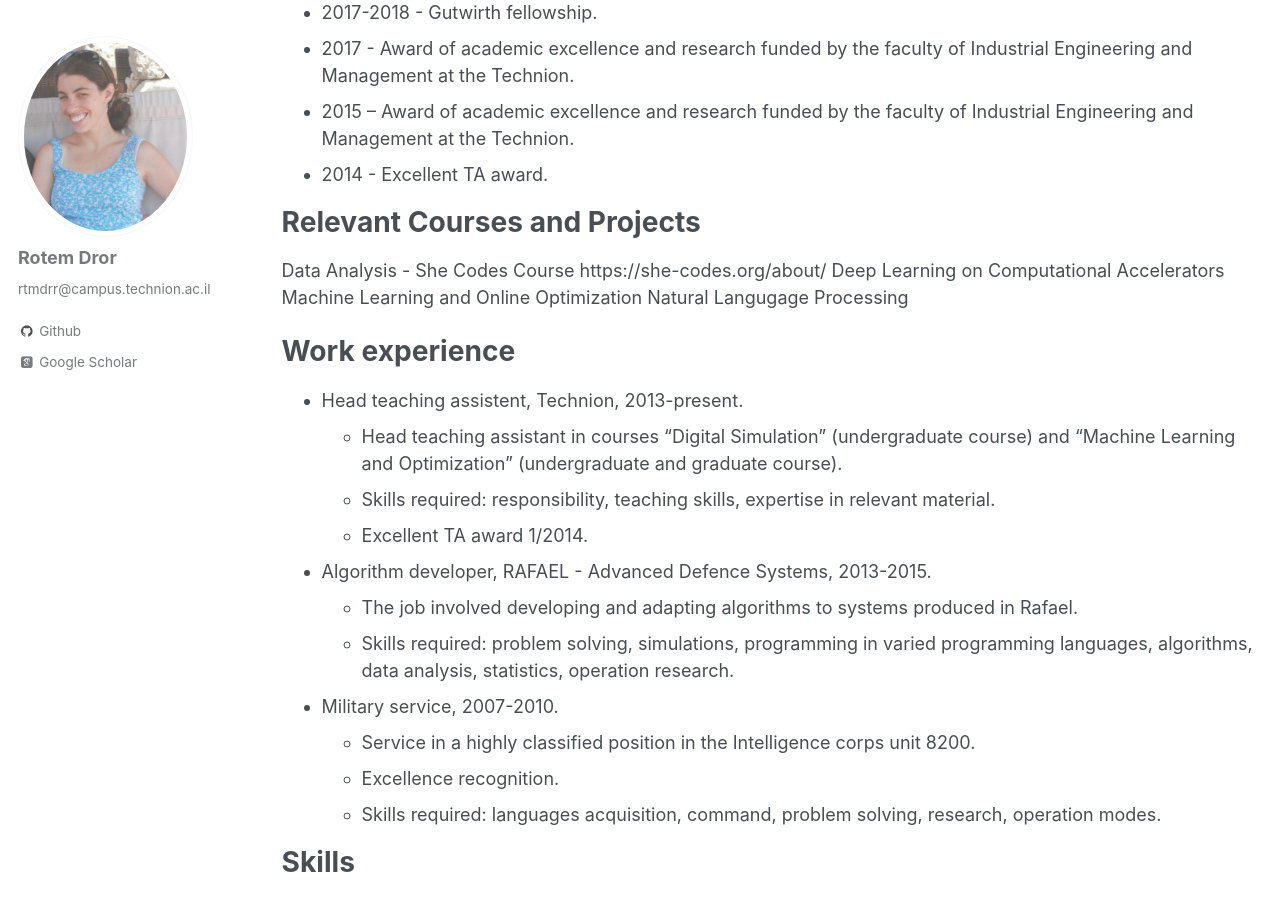
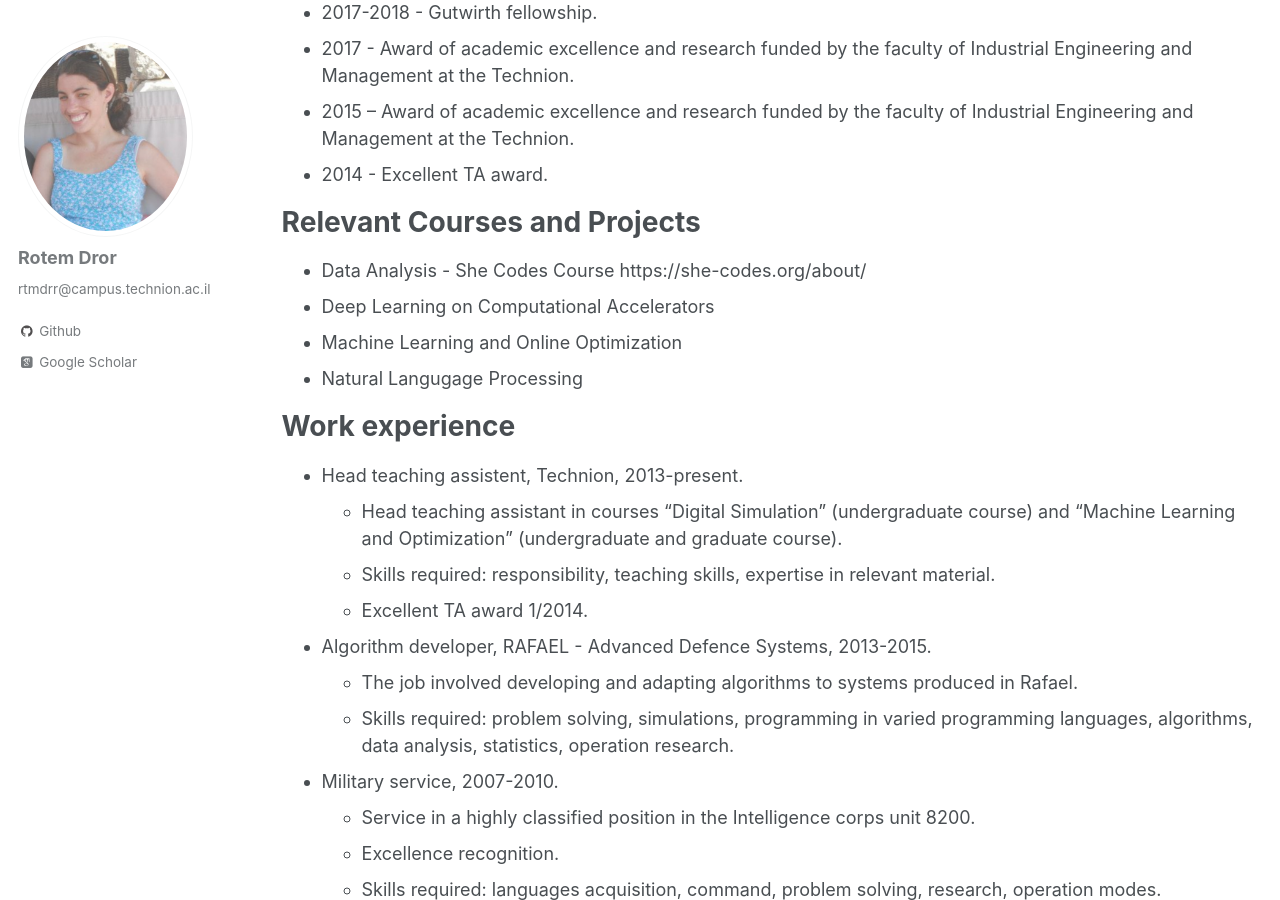
Before and after one commit to rtmdrr/rtmdrr.github.io, a Jekyll site: the page built from _pages/cv.md, in a window 1280 px wide and 900 px high, scrolled down 1145 px. Built offline with Jekyll 4.4.1, drawn with Linux system fonts in a browser that asks for light colours; some web fonts are replaced.

Commit message:
Update cv.md

```diff
--- a/_pages/cv.md
+++ b/_pages/cv.md
@@ -34,10 +34,10 @@ Awards
 
 Relevant Courses and Projects
 ======
-Data Analysis - She Codes Course https://she-codes.org/about/
-Deep Learning on Computational Accelerators
-Machine Learning and Online Optimization
-Natural Langugage Processing
+* Data Analysis - She Codes Course https://she-codes.org/about/
+* Deep Learning on Computational Accelerators
+* Machine Learning and Online Optimization
+* Natural Langugage Processing
 
 Work experience
 ======
```
